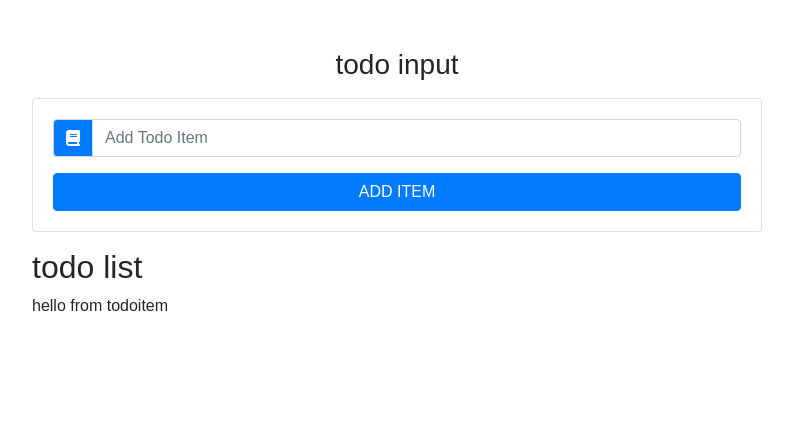
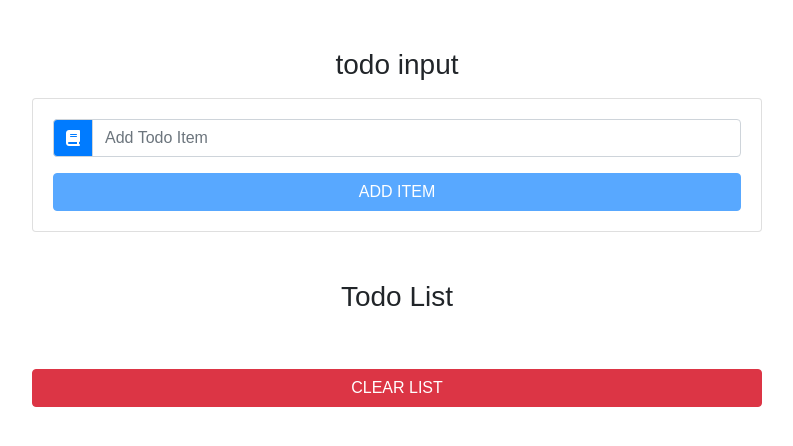
Before and after one commit to sunendran/react-todo-list-project, a React (Create React App) app: page / in a window 1280 px wide. Shown: the top 446 px of the page, without its empty margins (243-1036 px from the left). Built offline with nearby package versions, Linux system fonts and the light colour scheme.

Commit message:
finished application

```diff
--- a/src/App.js
+++ b/src/App.js
@@ -6,29 +6,61 @@ import TodoList from './components/TodoList';
 // some comment
 class App extends Component {
   state ={
-    items:[{id:1,title:'wakeup'},{id:2,title:'breakfast'}],
+    items:[],
     id:uuid4(),
     item:'',
-    editItem:false
+    editItemm:true
   };
   handleChange =(e)=>{
-    console.log('handleChange');
+
+    this.setState({
+      item: e.target.value
+
+    })
+
   }
   handleSubmit =(e) =>{
-    console.log('handleSubmit')
+    e.preventDefault();
+    const newItem ={
+      id: this.state.id,
+      title:this.state.item
+    }
+    const updatedItems = [...this.state.items,newItem]
+    this.setState({
+      items:updatedItems,
+      item:'',
+      id:uuid4(),
+      editItemm:false
+    },()=> console.log(this.state))
   }
   clearList = ()=>{
-    console.log('clear list');
+    // console.log('clear list');
+    this.setState({
+      items: []
+    })
   }
   handleDelete = (id)=>{
-    console.log(`handle delete ${id}`);
+    // console.log(`handle delete ${id}`);
+    const filterdItems = this.state.items.filter((item)=>item.id !== id);
+    this.setState({
+      items: filterdItems
+    });
   }
   handleEdit =(id) =>{
-    console.log(`handle edit ${id}`);
+    //  console.log(`handle edit ${id}`);
+    const filterdItems = this.state.items.filter((item)=>item.id !== id);
+    const selectedItem = this.state.items.find(item => item.id === id );
+    this.setState({
+      items: filterdItems,
+      item: selectedItem.title,
+      id: id,
+      editItemm:true
+    });
+
   }
 
+
   render() {
-
 
     return (
       <div >
@@ -40,7 +72,7 @@ class App extends Component {
               item={this.state.item}
               handleChange={this.handleChange}
               handleSubmit={this.handleSubmit}
-              editItem={this.editItem}
+              editItemm={this.editItemm}
               >
               </TodoInput>
               <TodoList items={this.state.items}
--- a/src/components/TodoInput.js
+++ b/src/components/TodoInput.js
@@ -2,7 +2,9 @@ import React, { Component } from 'react'
 
 export default class TodoInput extends Component {
     render() {
-        const {item,handleChange,handleSubmit,editItem}=this.props;
+        const {item,handleChange,handleSubmit,editItemm}=this.props;
+
+
         return (
 
             <div className="card card-body my-3">
@@ -15,7 +17,9 @@ export default class TodoInput extends Component {
                         </div>
                         <input type="text" className="form-control text-capitalize" placeholder="add todo item" value={item} onChange={handleChange}/>
                     </div>
-                    <button type="submit" className="btn btn-block btn-primary mt-3 text-uppercase ">Add Item</button>
+                    <button type="submit" className={editItemm ? "btn btn-block btn-sucess mt-3":" btn btn-block btn-primary mt-3 text-uppercase " } disabled={item?false:true} >
+                       {editItemm ? 'edit item' : 'add item'}
+                    </button>
                 </form>
             </div>
         )
--- a/src/components/TodoItem.js
+++ b/src/components/TodoItem.js
@@ -2,10 +2,19 @@ import React, { Component } from 'react'
 
 export default class TodoItem extends Component {
     render() {
+        const {title, handleDelete,handleEdit} = this.props
         return (
-            <div>
-                hello from todoitem
-            </div>
+            <li className="list-group-item text-capitalize d-flex justify-content-between my-2 ">
+                <h6>{title}</h6>
+                <div className="todo-icon">
+                    <span className="mx-2 text-sucess" onClick={handleEdit}>
+                        <i className="fas fa-pen"></i>
+                    </span>
+                    <span className="mx-2 text-danger" onClick={handleDelete}>
+                        <i className="fas fa-trash"></i>
+                    </span>
+                </div>
+            </li>
         )
     }
 }
--- a/src/components/TodoList.js
+++ b/src/components/TodoList.js
@@ -1,13 +1,25 @@
 import React, { Component } from 'react';
-import Item from './TodoItem';
+import TodoItem from './TodoItem';
 
 export default class TodoList extends Component {
     render() {
+        const {items, clearList,handleDelete,handleEdit} = this.props
         return (
-            <section>
-                <h2>todo list</h2>
-                <Item></Item>
-            </section>
+            <ul className="list-group my-5">
+                <h3 className="text-capitalize text-center">todo list</h3>
+                {items.map(item=>{
+                    return(
+                        <TodoItem
+                            key={item.id}
+                            title={item.title}
+                            handleDelete={()=>handleDelete(item.id)}
+                            handleEdit={()=>handleEdit(item.id)}
+
+                        />
+                    )
+                })}
+                <button type="button" className="btn btn-danger btn-block text-uppercase mt-5" onClick={clearList}>clear list</button>
+            </ul>
         )
     }
 }
```
